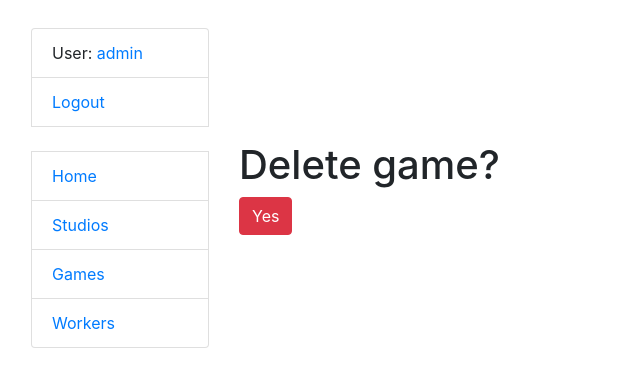
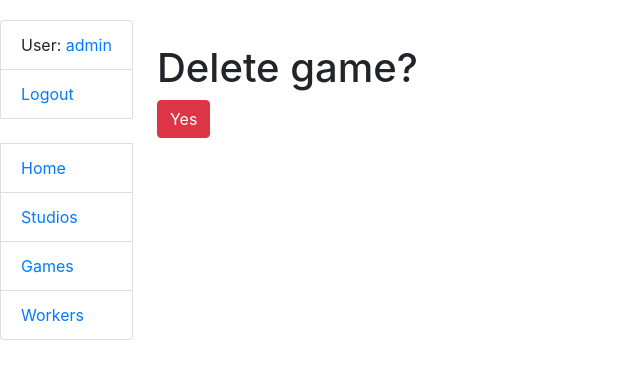
Before and after one commit to Sir-Churchill/game-studio, a Django app: page /games/1/delete/ in a window 1280 px wide. Shown: the top 387 px of the page, without its empty margins (0-640 px from the left). Run offline with Django 5.2, Linux system fonts and the light colour scheme; a user stored in the database is signed in; data comes from the database, SQL or seed files in the repository.

Commit message:
Update base.html layout: switch to container-fluid, update Bootstrap, Alpine.js, and restructure sidebar/content blocks

```diff
--- a/templates/base.html
+++ b/templates/base.html
@@ -6,25 +6,37 @@
     {% endblock %}
     <meta charset="UTF-8">
     <meta name="viewport" content="width=device-width, initial-scale=1">
-    <link rel="stylesheet" href="https://cdn.jsdelivr.net/npm/bootstrap@4.5.3/dist/css/bootstrap.min.css" integrity="sha384-TX8t27EcRE3e/ihU7zmQxVncDAy5uIKz4rEkgIXeMed4M0jlfIDPvg6uqKI2xXr2" crossorigin="anonymous">
-    {% load static %} <link rel="stylesheet" href="{% static 'css/styles.css' %}">
 
+
+    <link rel="stylesheet" href="https://cdn.jsdelivr.net/npm/bootstrap@4.6.2/dist/css/bootstrap.min.css">
+
+    <link rel="stylesheet" href="https://cdnjs.cloudflare.com/ajax/libs/font-awesome/6.4.0/css/all.min.css">
+    {% load static %}
+    <link rel="stylesheet" href="{% static 'css/styles.css' %}">
+    <script defer src="https://cdn.jsdelivr.net/npm/alpinejs@3.x.x/dist/cdn.min.js"></script>
 </head>
     <body>
-        <div class="wrapper">
-            <div class="navbar">
-                <div class="col-sm-2">
-                    {% block sidebar %}
-                        {% include "includes/sidebar.html" %}
-                    {% endblock %}
+    <div class="container-fluid">
+        {% if user.is_authenticated %}
+
+        <div class="row">
+            <div>
+                {% include "includes/sidebar.html" %}
+            </div>
+            <div class="col-md-10 p-4">
+                {% block content %}{% endblock %}
+            </div>
+            {% block pagination %}
+                <div class="pagination-wrapper">
+                    {% include "includes/pagination.html" %}
                 </div>
-                <div class="col-sm-10">
-                    {% block content %}{% endblock %}
-                    {% block pagination %}
-                        {% include "includes/pagination.html" %}
-                    {% endblock %}
-                </div>
+            {% endblock %}
+        </div>
+        {% else %}
+            <div class="col-12 p-4">
+                {% block login %}{% endblock %}
             </div>
-        </div>
+        {% endif %}
+    </div>
     </body>
 </html>
```
